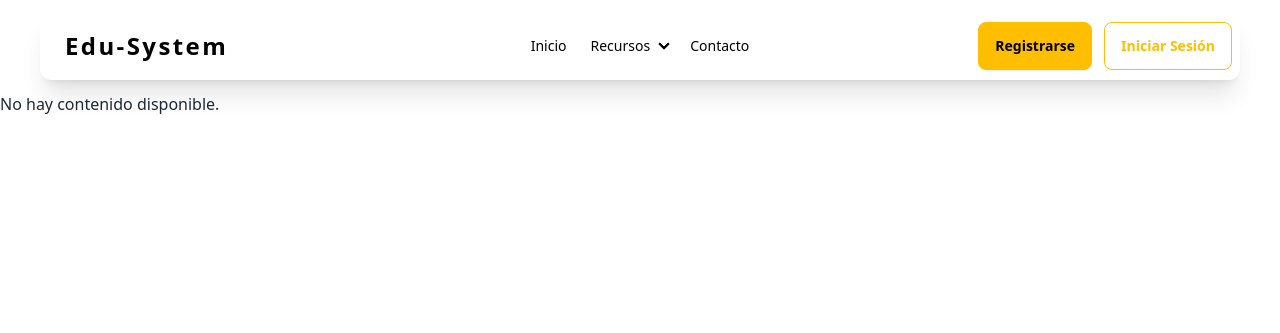
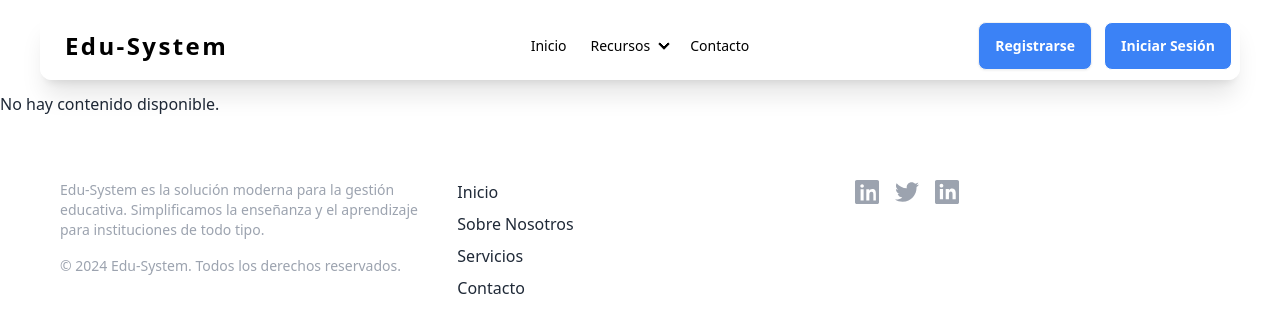
Before and after one commit to Samuelcdev/Edu-System, a PHP site: template app/views/layouts/app-layout.php in a window 1280 px wide. Shown: the top 333 px of the page. Run offline with PHP 8.4, Linux system fonts and the light colour scheme; the template is opened without the code that fills it, so the values that code supplies are empty; some libraries are stand-ins or nearby versions.

Commit message:
feat: Add landing page and footer

```diff
--- a/app/views/layouts/app-layout.php
+++ b/app/views/layouts/app-layout.php
@@ -3,16 +3,19 @@
 <head>
     <meta charset="UTF-8">
     <meta name="viewport" content="width=device-width, initial-scale=1.0">
-    <title><?= htmlspecialchars($title . "| Edu System" ?? 'Sin título') ?></title>
+    <title><?= htmlspecialchars($title . " | Edu System" ?? 'Sin título') ?></title>
     <link href="https://cdn.jsdelivr.net/npm/daisyui@4.12.14/dist/full.min.css" rel="stylesheet" type="text/css" />
     <script src="https://cdn.tailwindcss.com"></script>
 </head>
 <body>
     <header>
-        <?php require_once ('./app/views/layouts/header.php') ?>
+        <?php require_once ('./app/views/layouts/header.php'); ?>
     </header>
     <main>
         <?= $content ?? '<p>No hay contenido disponible.</p>'; ?>
     </main>
+    <footer>
+        <?php require_once ('./app/views/layouts/footer.php'); ?>
+    </footer>
 </body>
 </html>
--- /dev/null
+++ b/app/views/layouts/footer.php
@@ -0,0 +1,40 @@
+<div class="max-w-[1200px] mx-auto my-5 px-5 grid grid-cols-1 md:grid-cols-3 gap-8">
+    <div>
+        <h3 class="text-lg font-bold text-white mb-4">Edu-System</h3>
+        <p class="text-sm text-gray-400">
+            Edu-System es la solución moderna para la gestión educativa. Simplificamos la enseñanza y el aprendizaje para instituciones de todo tipo.
+        </p>
+        <p class="mt-4 text-gray-400 text-sm">© 2024 Edu-System. Todos los derechos reservados.</p>
+    </div>
+
+    <div>
+        <h4 class="text-lg font-bold text-white mb-4">Enlaces Rápidos</h4>
+        <ul class="space-y-2">
+            <li><a href="#" class="hover:text-blue-400 transition">Inicio</a></li>
+            <li><a href="#" class="hover:text-blue-400 transition">Sobre Nosotros</a></li>
+            <li><a href="#" class="hover:text-blue-400 transition">Servicios</a></li>
+            <li><a href="#" class="hover:text-blue-400 transition">Contacto</a></li>
+        </ul>
+    </div>
+
+    <div>
+        <h4 class="text-lg font-bold text-white mb-4">Síguenos</h4>
+        <div class="flex items-center gap-4">
+            <a href="#" class="text-gray-400 hover:text-blue-400 transition">
+                <svg xmlns="http://www.w3.org/2000/svg" class="w-6 h-6" fill="currentColor" viewBox="0 0 24 24">
+                    <path d="M22.23 0H1.77C.8 0 0 .8 0 1.77v20.46C0 23.2.8 24 1.77 24h20.46c.97 0 1.77-.8 1.77-1.77V1.77C24 .8 23.2 0 22.23 0zm-13.6 20.45H5.6V9.16h3.03v11.3zm-1.52-12.8c-.97 0-1.76-.8-1.76-1.76s.8-1.76 1.76-1.76c.97 0 1.76.8 1.76 1.76s-.8 1.76-1.76 1.76zm14.28 12.8h-3.03v-5.57c0-1.33-.02-3.05-1.86-3.05-1.86 0-2.15 1.45-2.15 2.94v5.68h-3.03V9.16h2.91v1.53h.04c.41-.77 1.41-1.57 2.91-1.57 3.11 0 3.69 2.05 3.69 4.72v6.61z" />
+                </svg>
+            </a>
+            <a href="#" class="text-gray-400 hover:text-blue-400 transition">
+                <svg xmlns="http://www.w3.org/2000/svg" class="w-6 h-6" fill="currentColor" viewBox="0 0 24 24">
+                    <path d="M24 4.56c-.88.39-1.83.66-2.83.78 1.02-.61 1.8-1.57 2.17-2.72-.95.57-2 .99-3.12 1.22-.9-.96-2.18-1.55-3.6-1.55-2.72 0-4.93 2.2-4.93 4.91 0 .39.04.77.12 1.13C7.69 8.1 4.07 6.13 1.64 3.16c-.42.73-.66 1.57-.66 2.47 0 1.7.87 3.2 2.2 4.08-.81-.03-1.57-.25-2.23-.62v.06c0 2.37 1.69 4.34 3.93 4.78-.41.11-.84.17-1.29.17-.31 0-.62-.03-.91-.08.62 1.93 2.44 3.33 4.59 3.37-1.68 1.31-3.8 2.1-6.1 2.1-.4 0-.79-.02-1.17-.07 2.17 1.4 4.76 2.21 7.55 2.21 9.05 0 14-7.5 14-14 0-.21 0-.42-.01-.63.96-.7 1.8-1.57 2.46-2.56z" />
+                </svg>
+            </a>
+            <a href="#" class="text-gray-400 hover:text-blue-400 transition">
+                <svg xmlns="http://www.w3.org/2000/svg" class="w-6 h-6" fill="currentColor" viewBox="0 0 24 24">
+                    <path d="M22.23 0H1.77C.8 0 0 .8 0 1.77v20.46C0 23.2.8 24 1.77 24h20.46c.97 0 1.77-.8 1.77-1.77V1.77C24 .8 23.2 0 22.23 0zM8.08 19.2H4.86V8.95h3.22v10.25zm-1.61-11.7c-1.03 0-1.87-.84-1.87-1.87 0-1.03.84-1.87 1.87-1.87s1.87.84 1.87 1.87c0 1.03-.84 1.87-1.87 1.87zm14.28 11.7h-3.22v-5.4c0-3.23-3.6-2.98-3.6 0v5.4h-3.22V8.95h3.22v1.43c1.37-2.57 6.8-2.77 6.8 2.43v6.39z" />
+                </svg>
+            </a>
+        </div>
+    </div>
+</div>
--- a/app/views/layouts/header.php
+++ b/app/views/layouts/header.php
@@ -1,4 +1,4 @@
-<div class="navbar text-black max-w-[1200px] mx-auto my-3 rounded-xl shadow-xl sticky top-0 z-50 backdrop-blur-md">
+<div class="navbar text-black max-w-[1200px] mx-auto my-3 rounded-xl shadow-xl sticky top-0 z-50 backdrop-blur-md bg-white/70">
   <div class="navbar-start">
     <div class="dropdown">
       <button tabindex="0" role="button" class="btn btn-ghost lg:hidden text-black">
@@ -58,10 +58,10 @@
     </ul>
   </div>
   <div class="navbar-end gap-3">
-    <a href="#" class="btn btn-warning hover:bg-yellow-400 transition-all transform hover:scale-105">
+    <a href="#" class="btn bg-blue-500 text-white hover:bg-blue-600 transition-all transform hover:scale-105">
       Registrarse
     </a>
-    <a href="./app/views/user/login.php" class="btn btn-outline btn-warning hover:bg-yellow-400 text-white transition-all transform hover:scale-105">
+    <a href="#" class="btn btn-outline bg-blue-500 text-white hover:bg-blue-600 hover:text-white transition-all transform hover:scale-105">
       Iniciar Sesión
     </a>
   </div>
```
Also changed, not shown: app/views/user/site.php (+50 -0 lines), index.php (+7 -9 lines).
